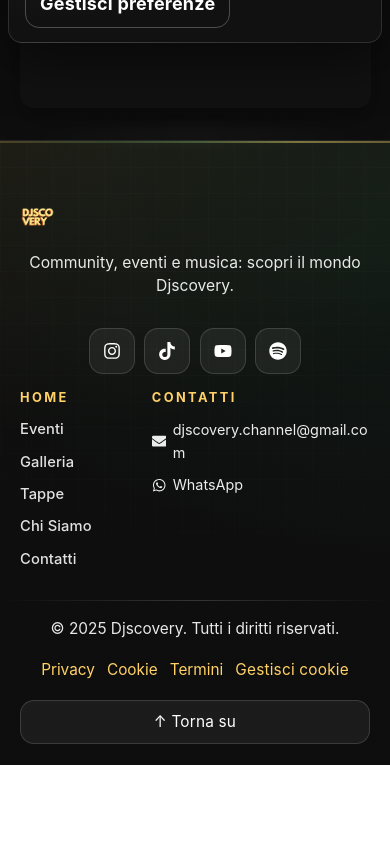
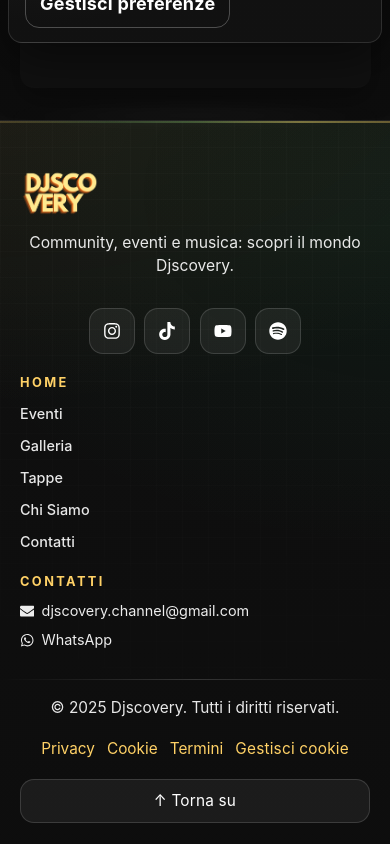
Before and after one commit to DanieleGelsomino/djscovery, a React (Vite) app: page /tappe in a window 390 px wide. Shown: the part 789-1633 px from the top of the page. Before the commit the page ends 1554 px from the top, so only its background shows below. Built offline with nearby package versions, Linux system fonts and the light colour scheme; no server answers.

Commit message:
fix home hero

```diff
--- a/src/components/Footer.jsx
+++ b/src/components/Footer.jsx
@@ -105,9 +105,8 @@ const Grid = styled.div`
   }
 
   @media (max-width: 640px) {
-    grid-template-columns: minmax(0, 0.7fr) minmax(0, 1.3fr);
-    gap: 0.9rem;
-    align-items: start;
+    grid-template-columns: 1fr;
+    gap: 1.2rem;
   }
 `;
 const Brand = styled.div`
@@ -117,6 +116,10 @@ const Brand = styled.div`
   @media (max-width: 1000px) {
     grid-column: 1 / -1;
     text-align: center;
+  }
+
+  @media (max-width: 640px) {
+    grid-column: 1 / -1;
   }
 `;
 const Logo = styled(Link)`
@@ -151,7 +154,7 @@ const Col = styled.div`
   text-align: left;
 
   @media (max-width: 640px) {
-    justify-items: flex-start;
+    gap: 0.55rem;
   }
 `;
 const LinksList = styled.nav`
@@ -159,9 +162,9 @@ const LinksList = styled.nav`
   gap: 0.55rem;
 
   a {
-    color: rgba(255, 255, 255, 0.88);
+    color: rgba(255, 255, 255, 0.9);
     font-weight: 500;
-    letter-spacing: 0.18px;
+    letter-spacing: 0.15px;
     font-size: 0.9rem;
     transition: color var(--transition-med);
   }
@@ -174,8 +177,8 @@ const LinksList = styled.nav`
   @media (max-width: 640px) {
     justify-items: flex-start;
     a {
-      font-size: 0.92rem;
-      letter-spacing: 0.1px;
+      font-size: 0.9rem;
+      letter-spacing: 0.05px;
     }
   }
 `;
@@ -233,8 +236,9 @@ const Contacts = styled.div`
     color: rgba(255, 255, 255, 0.92);
     display: inline-flex;
     align-items: center;
-    gap: 0.45rem;
+    gap: 0.5rem;
     max-width: 100%;
+    flex-wrap: nowrap;
     transition: color var(--transition-med);
   }
   a:hover,
@@ -243,10 +247,17 @@ const Contacts = styled.div`
   }
 
   a span {
-    flex: 1;
+    flex: 1 1 auto;
     min-width: 0;
     white-space: normal;
     overflow-wrap: anywhere;
+    word-break: break-word;
+    line-height: 1.4;
+  }
+
+  a svg {
+    flex-shrink: 0;
+    margin-top: 0;
   }
 
   @media (max-width: 640px) {
@@ -259,8 +270,7 @@ const MobileContactsList = styled(Contacts)`
     gap: 0.55rem;
     a {
       font-size: 0.9rem;
-      gap: 0.4rem;
-      align-items: center;
+      gap: 0.45rem;
     }
   }
 `;
@@ -507,7 +517,7 @@ const Footer = () => {
               </LinksList>
             </Col>
 
-            <Col>
+            <Col className="contacts">
               <ColTitle>{t("nav.contacts") || "Contatti"}</ColTitle>
               <MobileContactsList>
                 <a href={`mailto:${email}`} aria-label="Email">
--- a/src/components/HeroSection.jsx
+++ b/src/components/HeroSection.jsx
@@ -1,9 +1,10 @@
-import React from 'react';
-import { Link } from 'react-router-dom';
-import styled from 'styled-components';
-import { motion } from 'framer-motion';
-import heroImg from '../assets/img/hero.png';
-import { useLanguage } from './LanguageContext';
+import React from "react";
+import { Link } from "react-router-dom";
+import styled from "styled-components";
+import { motion } from "framer-motion";
+import heroImg from "../assets/img/hero-home.png";
+import heroLogo from "../assets/img/logo-dj.png";
+import { useLanguage } from "./LanguageContext";
 
 const Section = styled(motion.section)`
   position: relative;
@@ -28,22 +29,35 @@ const Background = styled(motion.div)`
 const Overlay = styled(motion.div)`
   position: absolute;
   inset: 0;
-  background: linear-gradient(180deg, rgba(0,0,0,0.35), rgba(0,0,0,0.65));
+  background: linear-gradient(180deg, rgba(0, 0, 0, 0.35), rgba(0, 0, 0, 0.65));
 `;
 
 const Content = styled.div`
   position: relative;
   z-index: 1;
   padding: 0 1rem;
-
-  h1 {
-    font-size: clamp(2.8rem, 6vw, 5rem);
-    font-weight: 800;
-    letter-spacing: -0.02em;
-  }
+  display: flex;
+  flex-direction: column;
+  align-items: center;
 
   p {
     font-size: clamp(1.125rem, 2.5vw, 1.5rem);
+    max-width: 520px;
+  }
+`;
+
+const LogoWrap = styled(motion.div)`
+  display: flex;
+  justify-content: center;
+  margin-bottom: clamp(1.3rem, 3vw, 2.4rem);
+  max-width: clamp(220px, 40vw, 420px);
+  width: 100%;
+
+  img {
+    width: 100%;
+    height: auto;
+    display: block;
+    filter: drop-shadow(0 18px 45px rgba(0, 0, 0, 0.45));
   }
 `;
 
@@ -63,18 +77,25 @@ const CTAWrapper = styled(motion.div)`
 const BtnPrimary = styled(motion(Link))`
   padding: 0.8rem 1.5rem;
   border-radius: 999px;
-  background: linear-gradient(180deg, rgba(33,191,115,0.95), rgba(33,191,115,0.85));
+  background: linear-gradient(
+    180deg,
+    rgba(33, 191, 115, 0.95),
+    rgba(33, 191, 115, 0.85)
+  );
   color: var(--white);
   font-weight: 700;
   letter-spacing: 0.2px;
-  box-shadow: 0 10px 30px rgba(33,191,115,0.25);
+  box-shadow: 0 10px 30px rgba(33, 191, 115, 0.25);
 `;
-
 
 const HeroSection = () => {
   const { t } = useLanguage();
   return (
-    <Section initial={{ opacity: 0 }} animate={{ opacity: 1 }} transition={{ duration: 0.6 }}>
+    <Section
+      initial={{ opacity: 0 }}
+      animate={{ opacity: 1 }}
+      transition={{ duration: 0.6 }}
+    >
       <Background
         style={{ backgroundImage: `url(${heroImg})` }}
         initial={{ scale: 1.1, opacity: 0 }}
@@ -83,20 +104,20 @@ const HeroSection = () => {
       />
       <Overlay initial={{ opacity: 0 }} animate={{ opacity: 1 }} />
       <Content>
-        <motion.h1
+        <LogoWrap
           initial={{ y: -30, opacity: 0 }}
           whileInView={{ y: 0, opacity: 1 }}
           viewport={{ once: true }}
         >
-          {t('hero.title')}
-        </motion.h1>
+          <img src={heroLogo} alt="Djscovery" />
+        </LogoWrap>
         <motion.p
           initial={{ y: 30, opacity: 0 }}
           whileInView={{ y: 0, opacity: 1 }}
           viewport={{ once: true }}
           transition={{ delay: 0.2 }}
         >
-          {t('hero.subtitle')}
+          {t("hero.subtitle")}
         </motion.p>
         <CTAWrapper
           initial={{ opacity: 0, y: 20 }}
@@ -105,10 +126,13 @@ const HeroSection = () => {
         >
           <BtnPrimary
             to="/eventi"
-            whileHover={{ scale: 1.03, boxShadow: '0 16px 40px rgba(33,191,115,0.35)' }}
+            whileHover={{
+              scale: 1.03,
+              boxShadow: "0 16px 40px rgba(33,191,115,0.35)",
+            }}
             whileTap={{ scale: 0.98 }}
           >
-            {t('hero.cta_events')}
+            {t("hero.cta_events")}
           </BtnPrimary>
         </CTAWrapper>
       </Content>
--- a/src/components/Navbar.jsx
+++ b/src/components/Navbar.jsx
@@ -63,7 +63,7 @@ const Logo = styled(motion(Link))`
 `;
 
 const LogoImage = styled.img`
-  height: 4.5rem;
+  height: 2rem;
   width: auto;
   display: block;
 `;
```
Also changed, not shown: src/assets/img/logo-dj.png, 1 other file (tests, documents, lock files or other folders).
